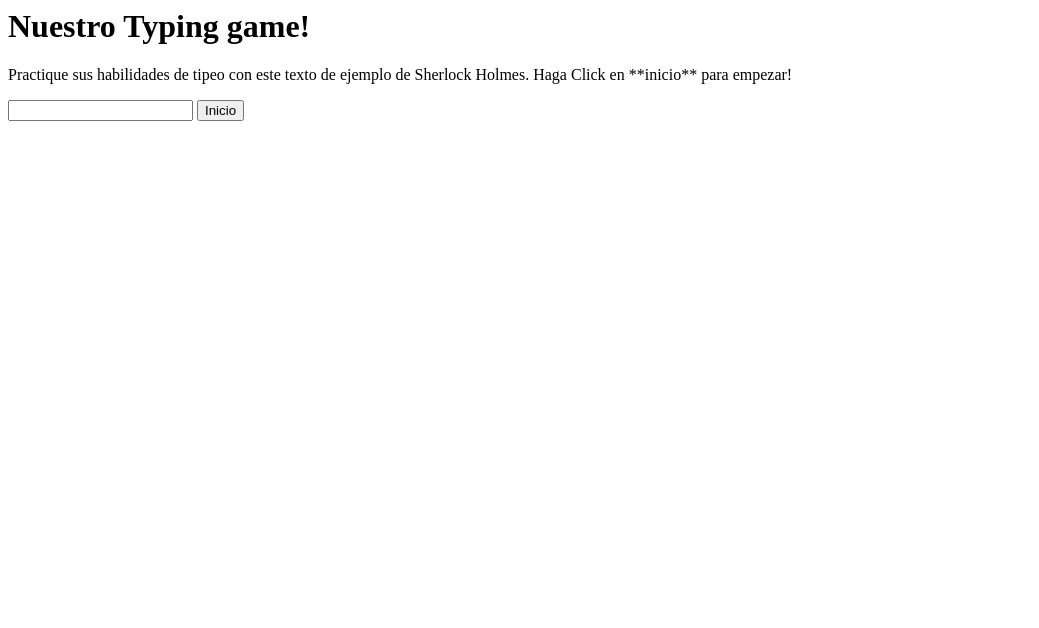
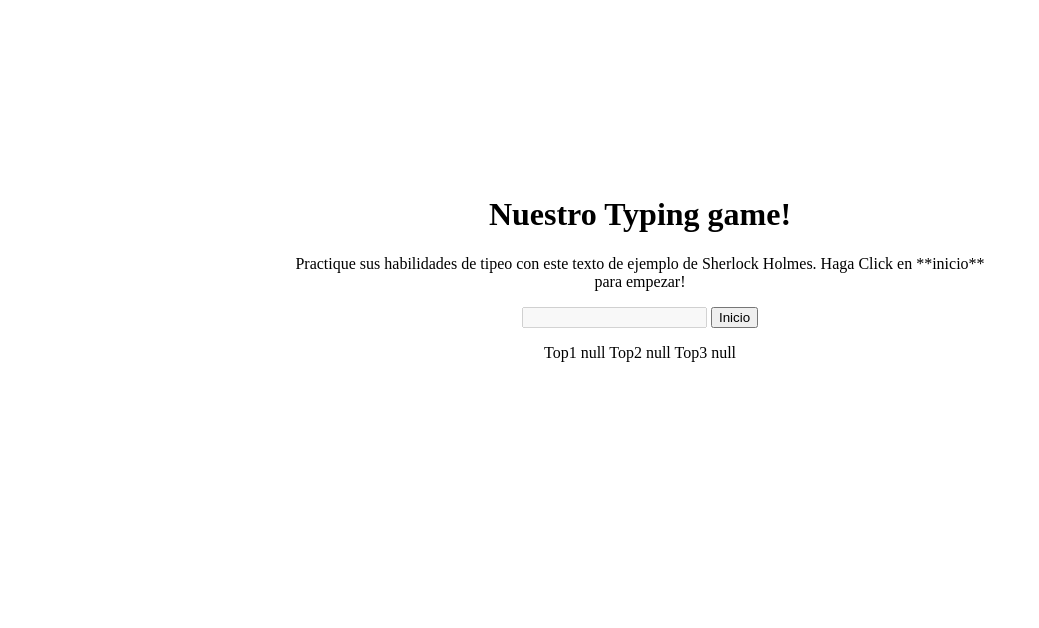
Before and after one commit to alex2rive3/test_typing, a plain HTML site: page index.html in a window 1280 px wide. Shown: the whole page, without its empty margins (0-1039 px from the left). Drawn offline with Linux system fonts and the light colour scheme; the site is published under a folder, as on GitHub Pages, so addresses that start at the root find nothing.

Commit message:
correccion de rutas de css y js

```diff
--- a/index.html
+++ b/index.html
@@ -2,7 +2,7 @@
 <html>
 <head>
   <title>Typing game</title>
-  <link rel="stylesheet" href="/css/estilo.css">
+  <link rel="stylesheet" href="css/estilo.css">
 </head>
 <body>
   <div class="card">
@@ -18,6 +18,6 @@
 
     </div>
   </div>
-  <script src="/js/app.js"></script>
+  <script src="js/app.js"></script>
 </body>
 </html>
```
